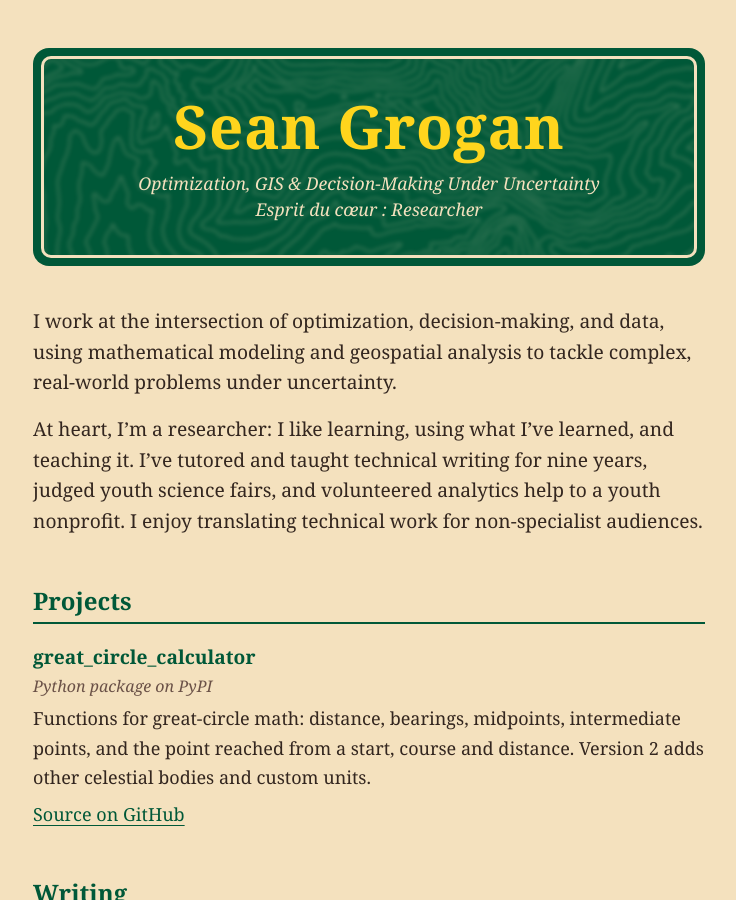
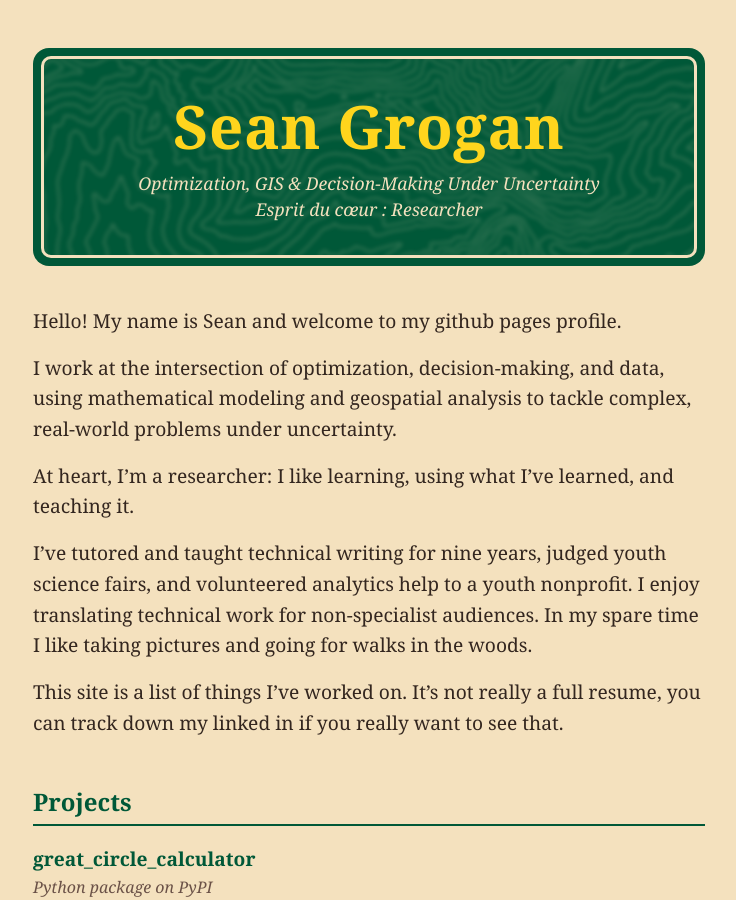
Before and after one commit to seangrogan/seangrogan.github.io, a Jekyll site: the page built from index.md, in a window 1280 px wide and 900 px high. Shown: the whole window, without its empty margins (271-1007 px from the left). Built offline with Jekyll 4.4.1, drawn with Linux system fonts in a browser that asks for light colours.

Commit message:
Update index.md with personal introduction
Added a personal introduction and additional details about my background and interests.

```diff
--- a/index.md
+++ b/index.md
@@ -2,6 +2,12 @@
 layout: home
 ---
 
+Hello!  My name is Sean and welcome to my github pages profile.
+
 I work at the intersection of optimization, decision-making, and data, using mathematical modeling and geospatial analysis to tackle complex, real-world problems under uncertainty.
 
-At heart, I'm a researcher: I like learning, using what I've learned, and teaching it. I've tutored and taught technical writing for nine years, judged youth science fairs, and volunteered analytics help to a youth nonprofit. I enjoy translating technical work for non-specialist audiences.
+At heart, I'm a researcher: I like learning, using what I've learned, and teaching it.
+
+I've tutored and taught technical writing for nine years, judged youth science fairs, and volunteered analytics help to a youth nonprofit. I enjoy translating technical work for non-specialist audiences. In my spare time I like taking pictures and going for walks in the woods.
+
+This site is a list of things I've worked on. It's not really a full resume, you can track down my linked in if you really want to see that.
```
